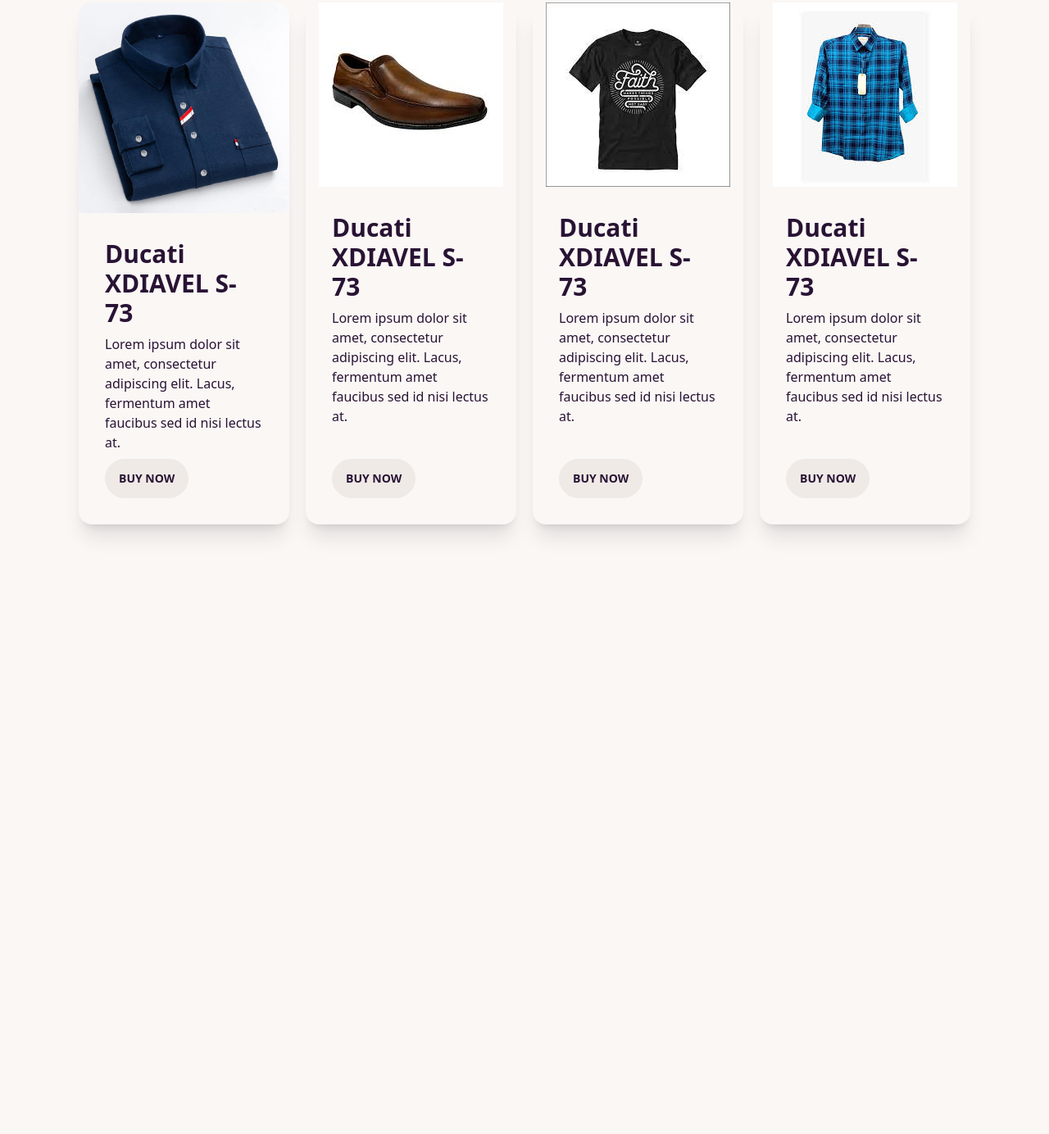
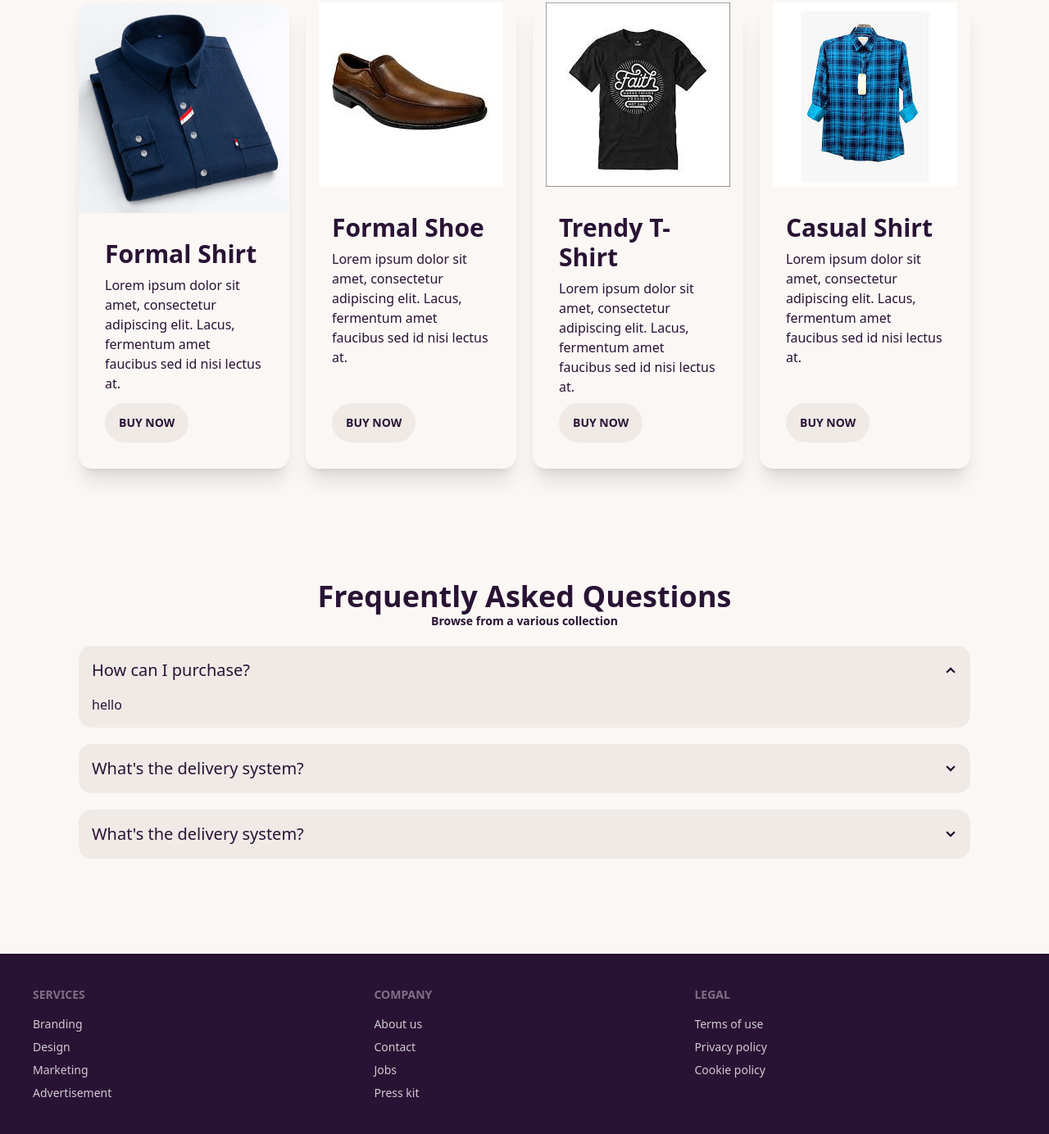
Before and after one commit to rifat3790/Daisy-man, a plain HTML site: page index.html in a window 1280 px wide. Shown: the part 2283-3667 px from the top of the page at 82% size. Before the commit the page ends 3039 px from the top, so only its background shows below. Drawn offline with nearby package versions, Linux system fonts and the light colour scheme.

Commit message:
added faq and footer

```diff
--- a/index.html
+++ b/index.html
@@ -162,7 +162,7 @@
                       <div class="card bg-base-100 shadow-xl">
                           <figure><img src="images/shart1.jpg" alt="Shoes" /></figure>
                           <div class="card-body">
-                            <h2 class="card-title text-3xl">Ducati XDIAVEL S-73</h2>
+                            <h2 class="card-title text-3xl">Formal Shirt </h2>
                             <p>Lorem ipsum dolor sit amet, consectetur adipiscing elit. Lacus, fermentum amet faucibus sed id nisi lectus at.</p>
                             <div class="card-actions justify-start">
                               <button class="btn uppercase">Buy Now</button>
@@ -174,7 +174,7 @@
                       <div class="card bg-base-100 shadow-xl">
                           <figure><img src="images/shoes1.jpeg" alt="Shoes" /></figure>
                           <div class="card-body">
-                            <h2 class="card-title text-3xl">Ducati XDIAVEL S-73</h2>
+                            <h2 class="card-title text-3xl">Formal Shoe </h2>
                             <p>Lorem ipsum dolor sit amet, consectetur adipiscing elit. Lacus, fermentum amet faucibus sed id nisi lectus at.</p>
                             <div class="card-actions justify-start">
                               <button class="btn  uppercase">Buy Now</button>
@@ -186,7 +186,7 @@
                       <div class="card bg-base-100 shadow-xl">
                           <figure><img src="images/tshart1.jpeg" alt="Shoes" /></figure>
                           <div class="card-body">
-                            <h2 class="card-title text-3xl">Ducati XDIAVEL S-73</h2>
+                            <h2 class="card-title text-3xl">Trendy T-Shirt</h2>
                             <p>Lorem ipsum dolor sit amet, consectetur adipiscing elit. Lacus, fermentum amet faucibus sed id nisi lectus at.</p>
                             <div class="card-actions justify-start">
                               <button class="btn uppercase">Buy Now</button>
@@ -198,7 +198,7 @@
                         <div class="card bg-base-100 shadow-xl">
                           <figure><img src="images/Casual Shirt1.jpeg" alt="Shoes" /></figure>
                           <div class="card-body">
-                            <h2 class="card-title text-3xl">Ducati XDIAVEL S-73</h2>
+                            <h2 class="card-title text-3xl">Casual Shirt</h2>
                             <p>Lorem ipsum dolor sit amet, consectetur adipiscing elit. Lacus, fermentum amet faucibus sed id nisi lectus at.</p>
                             <div class="card-actions justify-start">
                               <button class="btn uppercase">Buy Now</button>
@@ -207,7 +207,73 @@
                         </div>
                   </div>
               </section>
+
+              <!-- Faq section -->
+
+              <section class="my-24 px-8 md:px-16 lg:px-24 py-5">
+
+                <div class="text-center pb-5">
+                  <h1 class="text-2xl md:text-4xl font-semibold">Frequently Asked Questions </h1>
+                  <p class="text-sm font-semibold">Browse from a various collection</p>
+                </div>
+
+                <div class="space-y-5">
+                  <div class="collapse collapse-arrow bg-base-200">
+                    <input type="radio" name="my-accordion-2" checked="checked" />
+                    <div class="collapse-title text-xl font-medium">
+                      How can I purchase?
+                    </div>
+                    <div class="collapse-content">
+                      <p>hello</p>
+                    </div>
+                  </div>
+                  <div class="collapse collapse-arrow bg-base-200">
+                    <input type="radio" name="my-accordion-2" />
+                    <div class="collapse-title text-xl font-medium">
+                      What's the delivery system?
+                    </div>
+                    <div class="collapse-content">
+                      <p>hello</p>
+                    </div>
+                  </div>
+                  <div class="collapse collapse-arrow bg-base-200">
+                    <input type="radio" name="my-accordion-2" />
+                    <div class="collapse-title text-xl font-medium">
+                      What's the delivery system?
+                    </div>
+                    <div class="collapse-content">
+                      <p>hello</p>
+                    </div>
+                  </div>
+                </div>
+
+              </section>
     </main>
+
+    <!-- Footer section starts -->
+
+    <footer class="footer p-10 bg-neutral text-neutral-content">
+      <div>
+        <span class="footer-title">Services</span>
+        <a class="link link-hover">Branding</a>
+        <a class="link link-hover">Design</a>
+        <a class="link link-hover">Marketing</a>
+        <a class="link link-hover">Advertisement</a>
+      </div>
+      <div>
+        <span class="footer-title">Company</span>
+        <a class="link link-hover">About us</a>
+        <a class="link link-hover">Contact</a>
+        <a class="link link-hover">Jobs</a>
+        <a class="link link-hover">Press kit</a>
+      </div>
+      <div>
+        <span class="footer-title">Legal</span>
+        <a class="link link-hover">Terms of use</a>
+        <a class="link link-hover">Privacy policy</a>
+        <a class="link link-hover">Cookie policy</a>
+      </div>
+    </footer>
 
 </body>
 </html>
```
